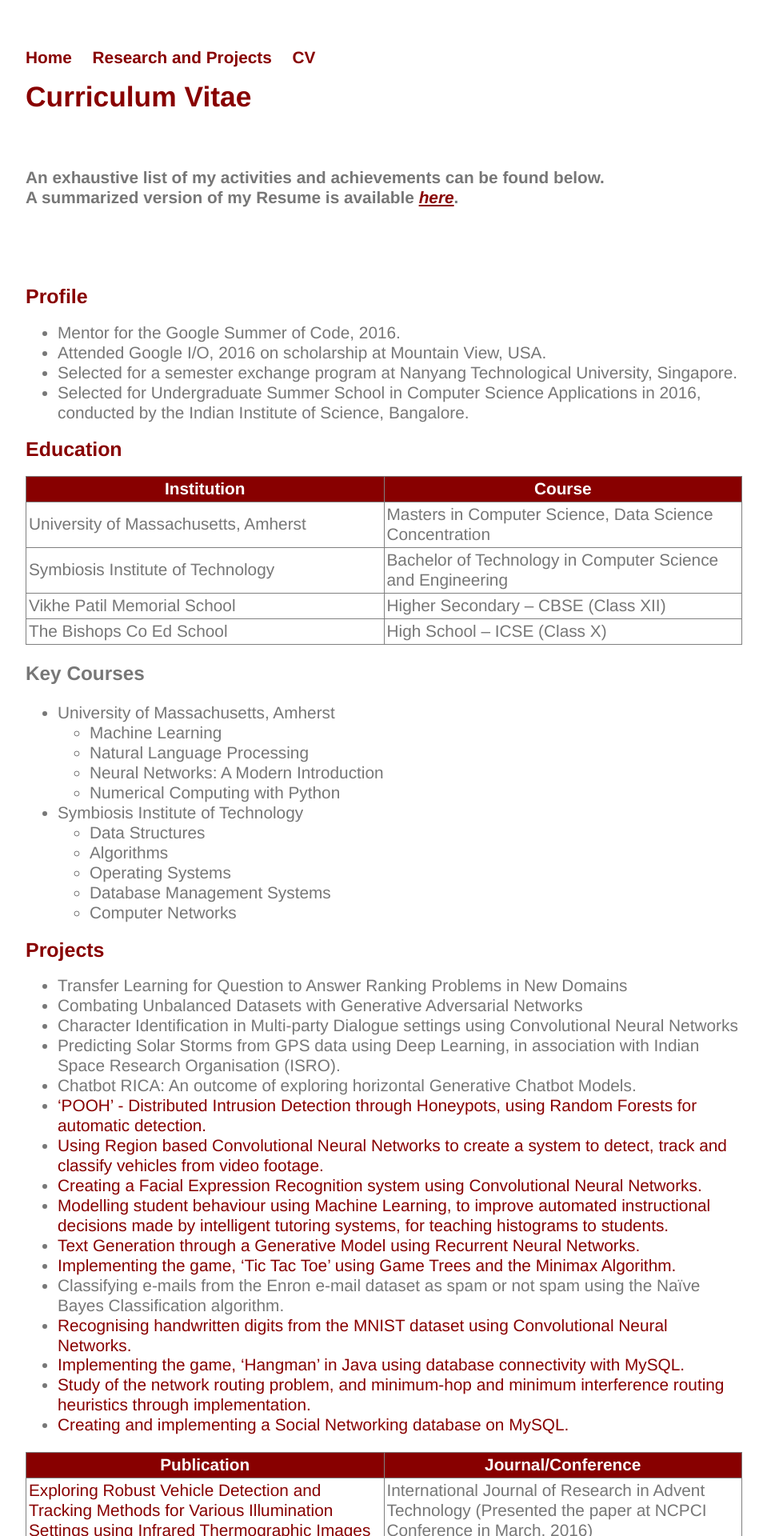
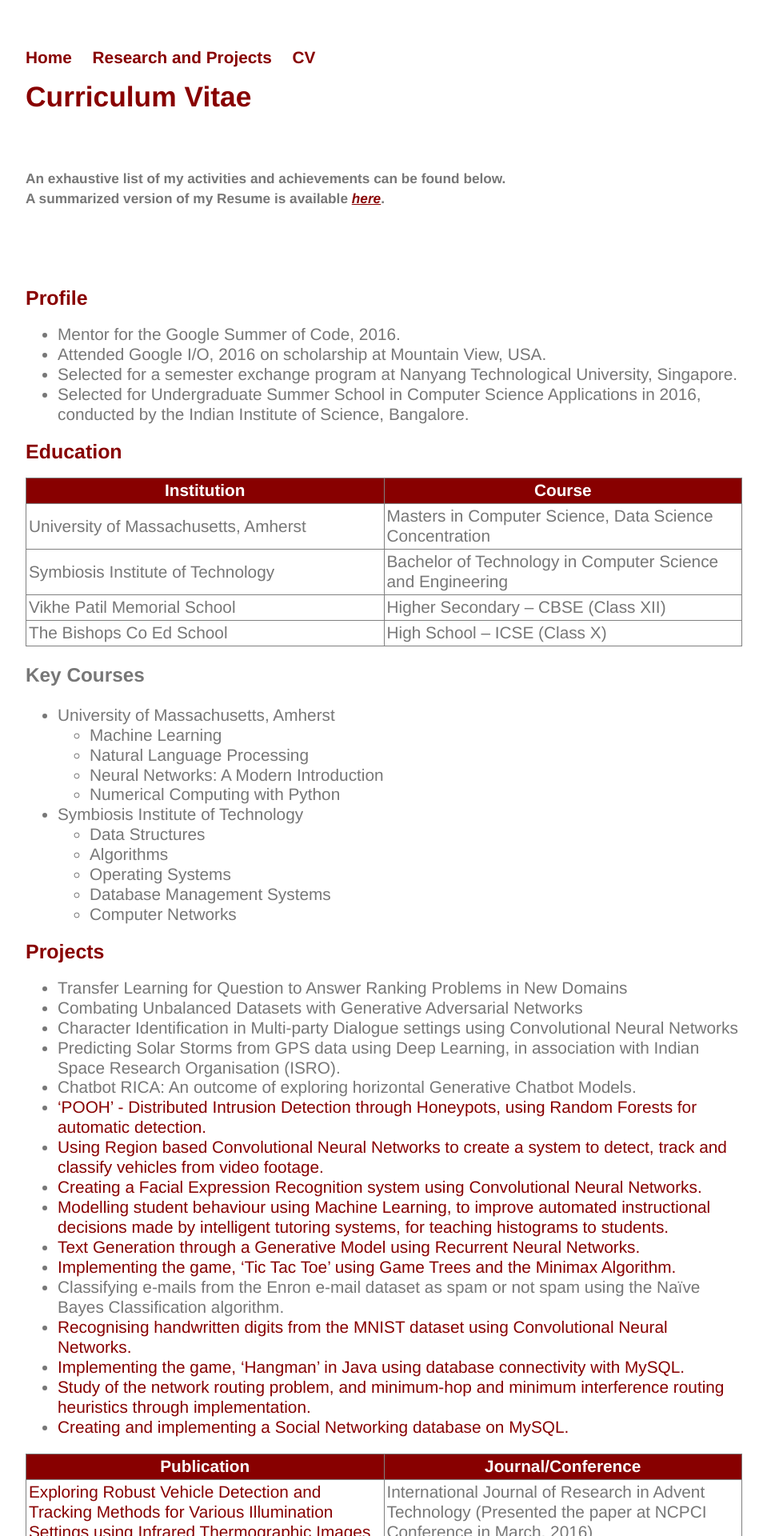
Before and after one commit to Uppaal/Uppaal.github.io, a Jekyll site: the page built from cv/index.html, in a window 1280 px wide. Shown: the top 1920 px of the page at 80% size, without its empty margins (160-1119 px from the left). Built offline with Jekyll 4.4.1, drawn with Linux system fonts in a browser that asks for light colours.

```diff
--- a/cv/index.html
+++ b/cv/index.html
@@ -4,7 +4,7 @@ title: Curriculum Vitae
 ---
 	<h1>{{ page.title }}</h1>
 	<br>
-	<p><h4>An exhaustive list of my activities and achievements can be found below. <br>A summarized version of my Resume is available <a href="https://drive.google.com/file/d/1HDcEHuw883YCvtNmM2VulN22bmZ9TiW2/view?usp=sharing"><b><u><i>here</i></u></b></a>.</h4></p>
+	<p><h5>An exhaustive list of my activities and achievements can be found below. <br>A summarized version of my Resume is available <a href="https://drive.google.com/file/d/1HDcEHuw883YCvtNmM2VulN22bmZ9TiW2/view?usp=sharing"><b><u><i>here</i></u></b></a>.</h5></p>
 	<br><br>
 
 	<h2>Profile</h2>
```
